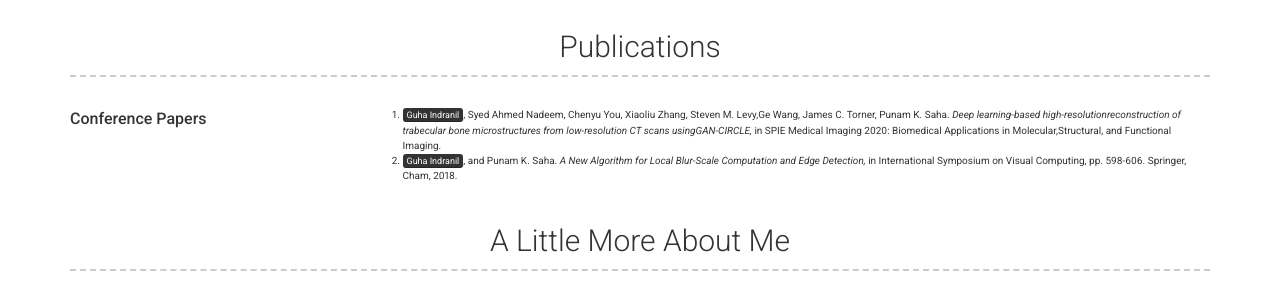
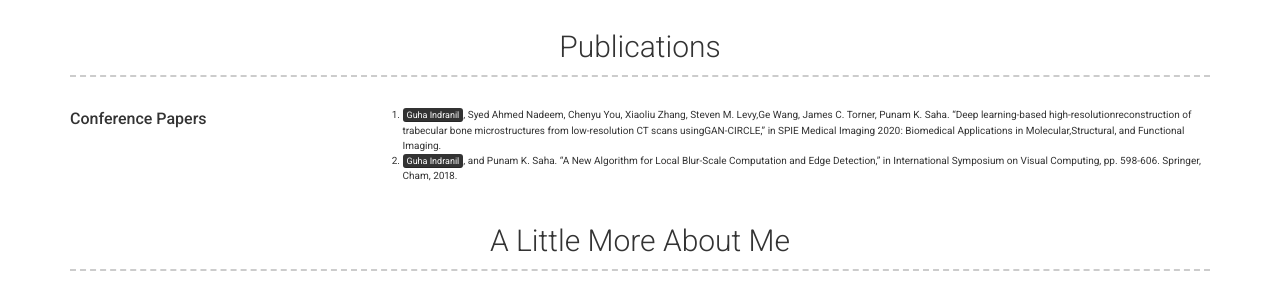
Before and after one commit to iguha94/iguha94.github.io, a Jekyll site: the page built from index.md, in a window 1280 px wide. Shown: the part 523-823 px from the top of the page. Built offline with Jekyll 4.4.1, drawn with Linux system fonts in a browser that asks for light colours; nearby versions of some CDN libraries; a style sheet for code colours, icons or effects is not loaded.

Commit message:
Adding Landing Page

```diff
--- a/_data/projects.yml
+++ b/_data/projects.yml
@@ -1,5 +1,5 @@
 - layout: left
   job_title: Conference Papers
   description: | # this will include new lines to allow paragraphs
-    1. <mark>Guha Indranil</mark>, Syed Ahmed Nadeem, Chenyu You, Xiaoliu Zhang, Steven M. Levy,Ge  Wang,  James  C.  Torner,  Punam  K.  Saha.   *Deep  learning-based  high-resolutionreconstruction of trabecular bone microstructures from low-resolution CT scans usingGAN-CIRCLE,* in SPIE Medical Imaging 2020: Biomedical Applications in Molecular,Structural, and Functional Imaging.
-    2. <mark>Guha Indranil</mark>, and Punam K. Saha. *A New Algorithm for Local Blur-Scale Computation and Edge Detection,* in International Symposium on Visual Computing, pp. 598-606. Springer, Cham, 2018.
+    1. <mark>Guha Indranil</mark>, Syed Ahmed Nadeem, Chenyu You, Xiaoliu Zhang, Steven M. Levy,Ge  Wang,  James  C.  Torner,  Punam  K.  Saha.   "Deep  learning-based  high-resolutionreconstruction of trabecular bone microstructures from low-resolution CT scans usingGAN-CIRCLE," in SPIE Medical Imaging 2020: Biomedical Applications in Molecular,Structural, and Functional Imaging.
+    2. <mark>Guha Indranil</mark>, and Punam K. Saha. "A New Algorithm for Local Blur-Scale Computation and Edge Detection," in International Symposium on Visual Computing, pp. 598-606. Springer, Cham, 2018.
```
